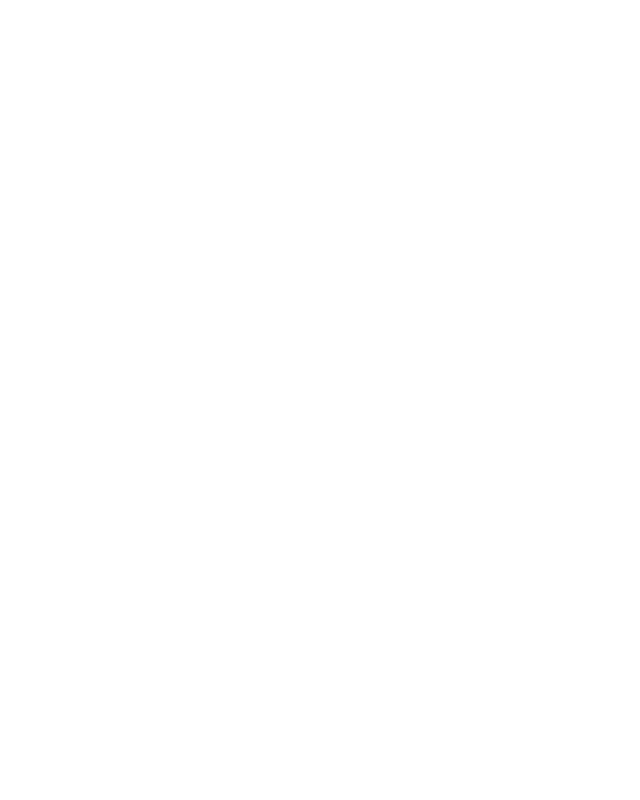
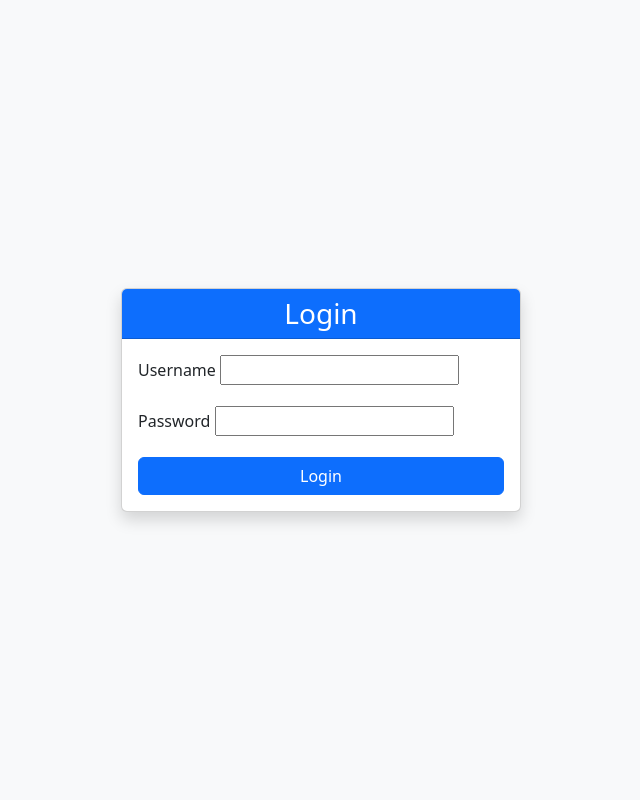
Before and after one commit to sajjadzolghadr/Django-Social-Media, a Django app: page /users/login/ in a window 1280 px wide. Before the commit the part shown is empty. Shown: the whole page, without its empty margins (319-959 px from the left). Run offline with Django 5.2, Linux system fonts and the light colour scheme.

Commit message:
feat: implement user authentication and complete login template

```diff
--- a/socialproject/users/templates/users/login.html
+++ b/socialproject/users/templates/users/login.html
@@ -2,9 +2,49 @@
 <html lang="en">
 <head>
     <meta charset="UTF-8">
-    <title>Title</title>
+    <meta name="viewport" content="width=device-width, initial-scale=1.0">
+    <title>Login</title>
+
+    <link href="https://cdn.jsdelivr.net/npm/bootstrap@5.3.7/dist/css/bootstrap.min.css" rel="stylesheet">
 </head>
-<body>
+
+<body class="bg-light">
+
+<div class="container d-flex justify-content-center align-items-center vh-100">
+
+    <div class="card shadow" style="width: 400px;">
+
+        <div class="card-header bg-primary text-white text-center">
+            <h3 class="mb-0">Login</h3>
+        </div>
+
+        <div class="card-body">
+
+            <form method="POST">
+
+                {% csrf_token %}
+
+                <div class="mb-3">
+                    <label class="form-label">Username</label>
+                    {{ form.username }}
+                </div>
+
+                <div class="mb-3">
+                    <label class="form-label">Password</label>
+                    {{ form.password }}
+                </div>
+
+                <button type="submit" class="btn btn-primary w-100">
+                    Login
+                </button>
+
+            </form>
+
+        </div>
+
+    </div>
+
+</div>
 
 </body>
 </html>
--- a/socialproject/users/views.py
+++ b/socialproject/users/views.py
@@ -1,6 +1,19 @@
 from django.shortcuts import render
 from .forms import LoginForm
+from django.http import HttpResponse
+from django.contrib.auth import authenticate,login
 # Create your views here.
 def user_login(request):
-    form = LoginForm()
+    if request.method == "POST":
+        form = LoginForm(request.POST)
+        if form.is_valid():
+            data = form.cleaned_data
+            user = authenticate(username=data['username'], password=data['password'])
+            if user is not None:
+                login(request, user)
+                return HttpResponse("Login Successful")
+            else:
+                return HttpResponse("Login Failed")
+    else:
+        form = LoginForm()
     return render(request, 'users/login.html', {'form': form})
```
